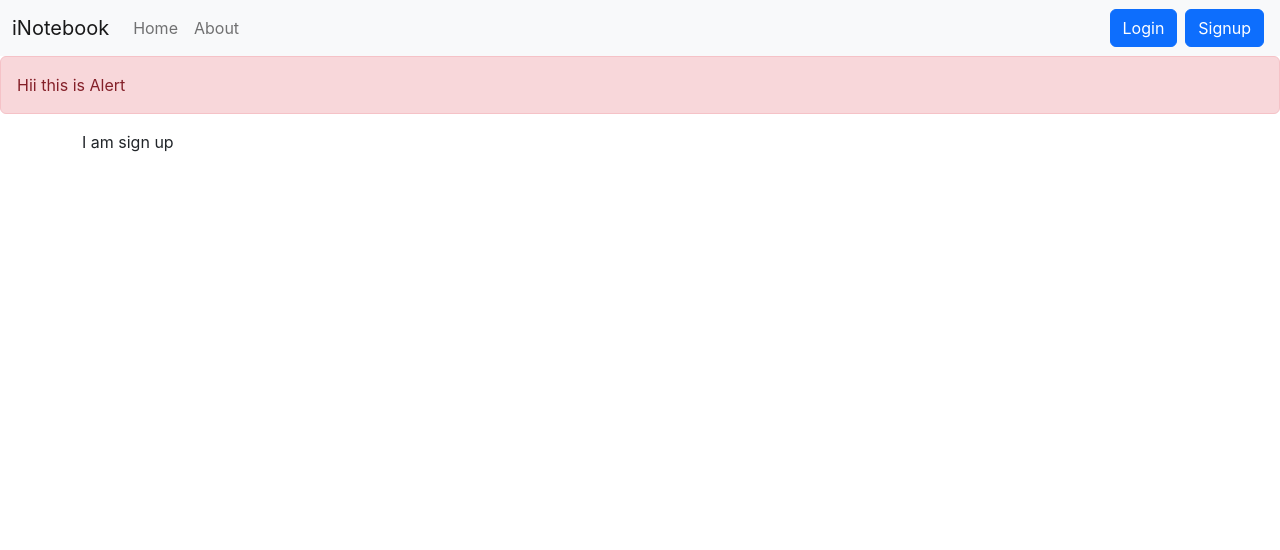
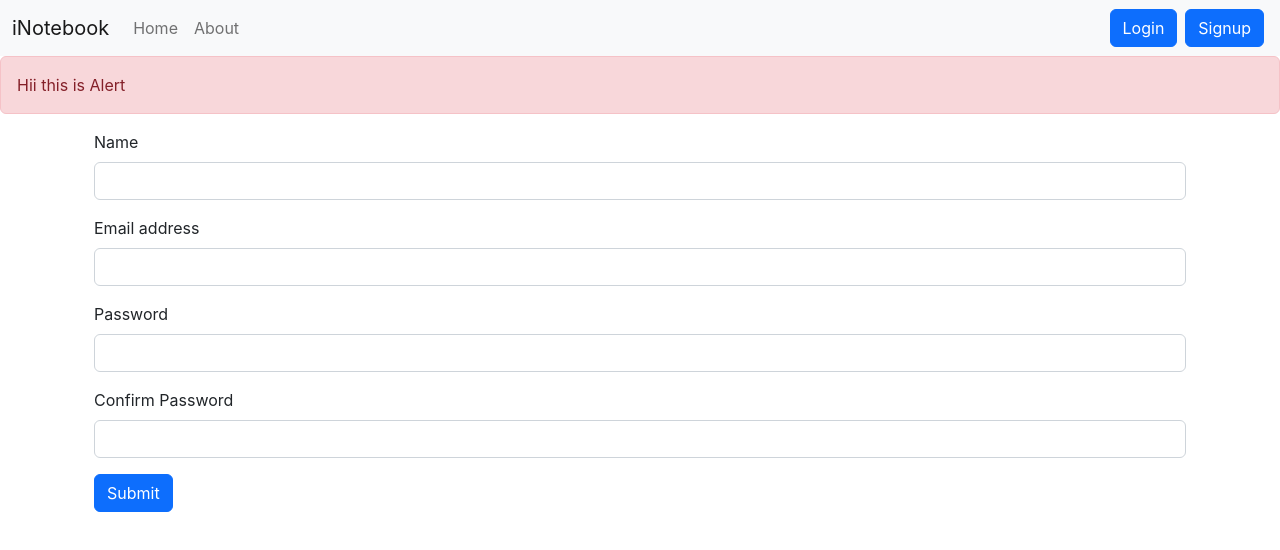
Before and after one commit to mohdmaaz2000/iNotebook, a React (Create React App) app: page /signup in a window 1280 px wide. Shown: the top 550 px of the page. Built offline with nearby package versions, Linux system fonts and the light colour scheme.

Commit message:
added the sign up functionality

```diff
--- a/src/components/Login.js
+++ b/src/components/Login.js
@@ -17,7 +17,6 @@
 
       headers: {
         'Content-Type': 'application/json',
-
       },
       body: JSON.stringify({ email: credentials.email, password: credentials.password })
     });
--- a/src/components/Signup.js
+++ b/src/components/Signup.js
@@ -1,9 +1,64 @@
 import React from 'react'
+import { useState } from 'react';
+import { useNavigate } from 'react-router-dom';
 
 export default function Signup() {
+  const [credentials, setCredentials] = useState({ name: '', email: '', password: '', cpassword: '' })
+  const navigate = useNavigate();
+
+  const onchange = (e) => {
+    setCredentials({ ...credentials, [e.target.name]: e.target.value });
+  }
+
+  const submit = async (e) => {
+    e.preventDefault();
+    if (credentials.password === credentials.cpassword) {
+      const response = await fetch(`http://localhost:5000/api/auth/createUser`, {
+        method: 'POST',
+
+        headers: {
+          'Content-Type': 'application/json',
+        },
+        body: JSON.stringify({ name: credentials.name, email: credentials.email, password: credentials.password })
+      });
+
+
+      const data = await response.json()
+      if (data.success) {
+        // redirect
+        localStorage.setItem('iNotebookToken', data.token);
+        navigate('/');
+      }
+      else {
+        alert("Enter valid credentials");
+      }
+    }
+    else {
+      alert("Passworf did not match")
+    }
+  }
+
   return (
-    <div>
-      I am sign up
+    <div className='container'>
+      <form onSubmit={submit}>
+        <div className="mb-3">
+          <label htmlFor="name" className="form-label">Name</label>
+          <input type="text" className="form-control" onChange={onchange} name='name' id="name" aria-describedby="emailHelp" required minLength={3} />
+        </div>
+        <div className="mb-3">
+          <label htmlFor="email" className="form-label">Email address</label>
+          <input type="email" className="form-control" onChange={onchange} name='email' id="email" aria-describedby="emailHelp" required />
+        </div>
+        <div className="mb-3">
+          <label htmlFor="password" className="form-label">Password</label>
+          <input type="password" name='password' className="form-control" onChange={onchange} id="password" required minLength={8} />
+        </div>
+        <div className="mb-3">
+          <label htmlFor="cpassword" className="form-label">Confirm Password</label>
+          <input type="password" name='cpassword' className="form-control" onChange={onchange} id="cpassword" required minLength={8} />
+        </div>
+        <button type="submit" className="btn btn-primary">Submit</button>
+      </form>
     </div>
   )
 }
```
Also changed, not shown: 1 other file (tests, documents, lock files or other folders).
